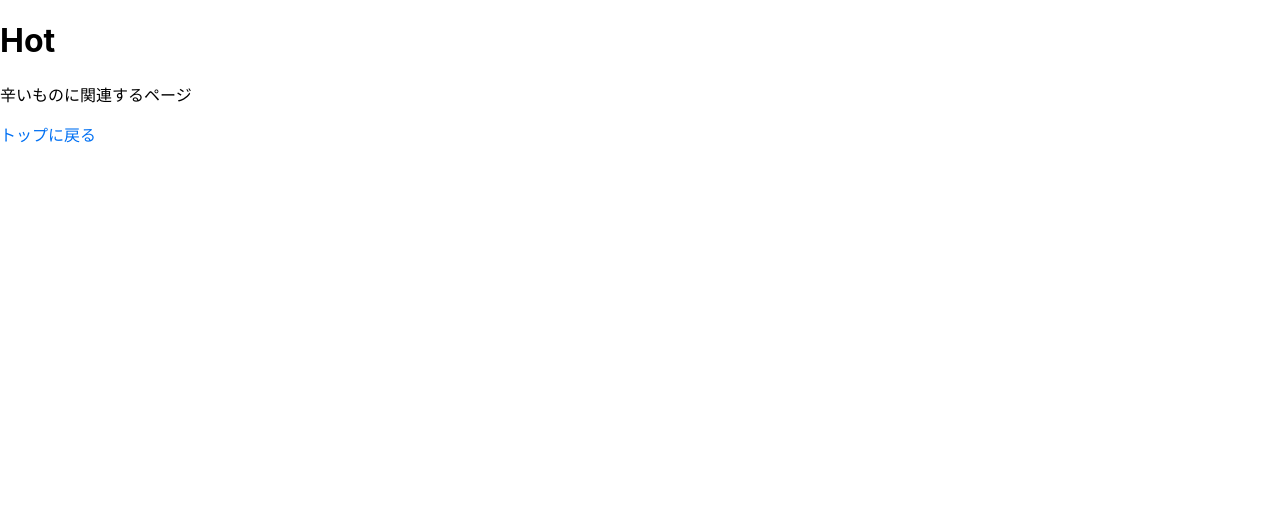
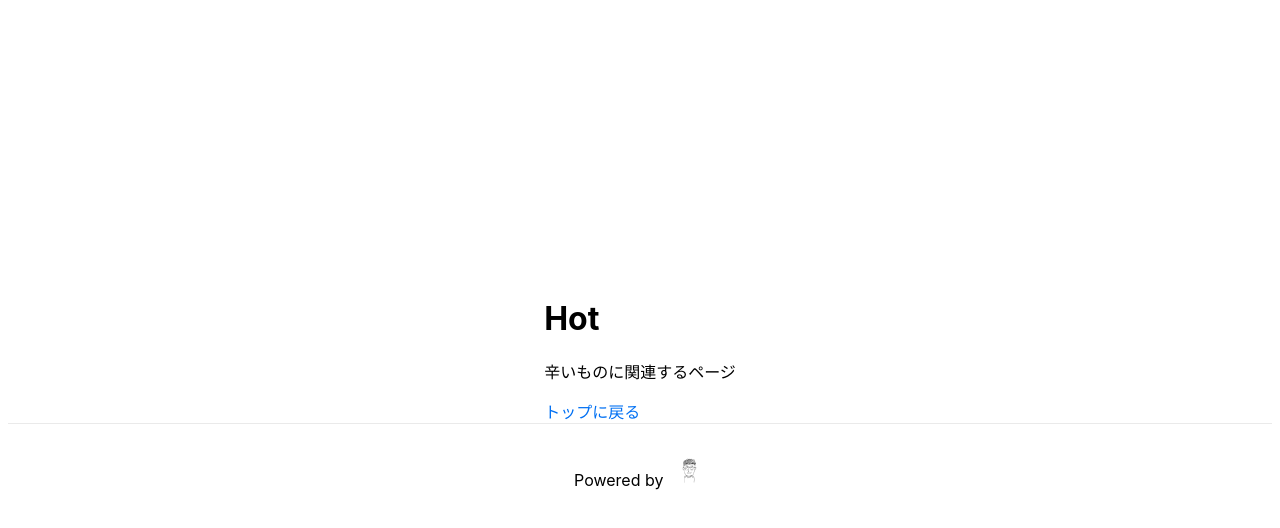
Before and after one commit to kettle-tomorrow/kb_next_app, a Next.js app: page /hots in a window 1280 px wide. Shown: the top 528 px of the page. Built offline with nearby package versions, Linux system fonts and the light colour scheme.

Commit message:
feat: layoutを適用

```diff
--- /dev/null
+++ b/components/Layout.module.css
@@ -0,0 +1,23 @@
+.container {
+  min-height: 100vh;
+  padding: 0 0.5rem;
+  display: flex;
+  flex-direction: column;
+  justify-content: center;
+  align-items: center;
+  height: 100vh;
+}
+
+.footer {
+  width: 100%;
+  height: 100px;
+  border-top: 1px solid #eaeaea;
+  display: flex;
+  justify-content: center;
+  align-items: center;
+}
+
+.logo {
+  height: 1em;
+  margin-left: 0.5rem;
+}
--- /dev/null
+++ b/components/Layout.tsx
@@ -0,0 +1,26 @@
+import styles from './Layout.module.css'
+import Image from 'next/image'
+import Head from 'next/head'
+
+const Layout = props => {
+  return (
+    <div className={styles.container}>
+      <Head>
+        <title>kb's Space</title>
+        <meta name="description" content="ここはkbのスペースです" />
+        <link rel="icon" href="/sam.png" />
+      </Head>
+      {props.children}
+      <footer className={styles.footer}>
+        <p>
+        Powered by{' '}
+          <span className={styles.logo}>
+            <Image src="/sam.png" width={30} height={30} />
+          </span>
+        </p>
+      </footer>
+    </div>
+  )
+}
+
+export default Layout
--- a/pages/alcohols/index.tsx
+++ b/pages/alcohols/index.tsx
@@ -1,7 +1,9 @@
 import Link from 'next/link'
+import Layout from '../../components/Layout'
 
 const Alcohols = () => {
   return (
+    <Layout>
       <div>
         <h1>Alcohol</h1>
         <p>お酒に関連するページ</p>
@@ -9,6 +11,7 @@ const Alcohols = () => {
           <a>トップに戻る</a>
         </Link>
       </div>
+    </Layout>
   )
 }
 export default Alcohols
--- a/pages/fishings/index.tsx
+++ b/pages/fishings/index.tsx
@@ -1,7 +1,9 @@
 import Link from 'next/link'
+import Layout from '../../components/Layout'
 
 const Fishings = () => {
   return (
+    <Layout>
       <div>
         <h1>Fishing</h1>
         <p>釣りに関連するページ</p>
@@ -9,6 +11,7 @@ const Fishings = () => {
           <a>トップに戻る</a>
         </Link>
       </div>
+    </Layout>
   )
 }
 export default Fishings
--- a/pages/hots/index.tsx
+++ b/pages/hots/index.tsx
@@ -1,7 +1,9 @@
 import Link from 'next/link'
+import Layout from '../../components/Layout'
 
 const Hots = () => {
   return (
+    <Layout>
       <div>
         <h1>Hot</h1>
         <p>辛いものに関連するページ</p>
@@ -9,6 +11,7 @@ const Hots = () => {
           <a>トップに戻る</a>
         </Link>
       </div>
+    </Layout>
   )
 }
 export default Hots
--- a/pages/teches/index.tsx
+++ b/pages/teches/index.tsx
@@ -1,7 +1,9 @@
 import Link from 'next/link'
+import Layout from '../../components/Layout'
 
 const Teches = () => {
   return (
+    <Layout>
       <div>
         <h1>Hot</h1>
         <p>技術に関連するページ</p>
@@ -9,6 +11,7 @@ const Teches = () => {
           <a>トップに戻る</a>
         </Link>
       </div>
+    </Layout>
   )
 }
 export default Teches
```
Also changed, not shown: pages/index.tsx (+3 -19 lines), styles/Home.module.css (+0 -31 lines). Lines whose indentation alone changed are shown as unchanged.
